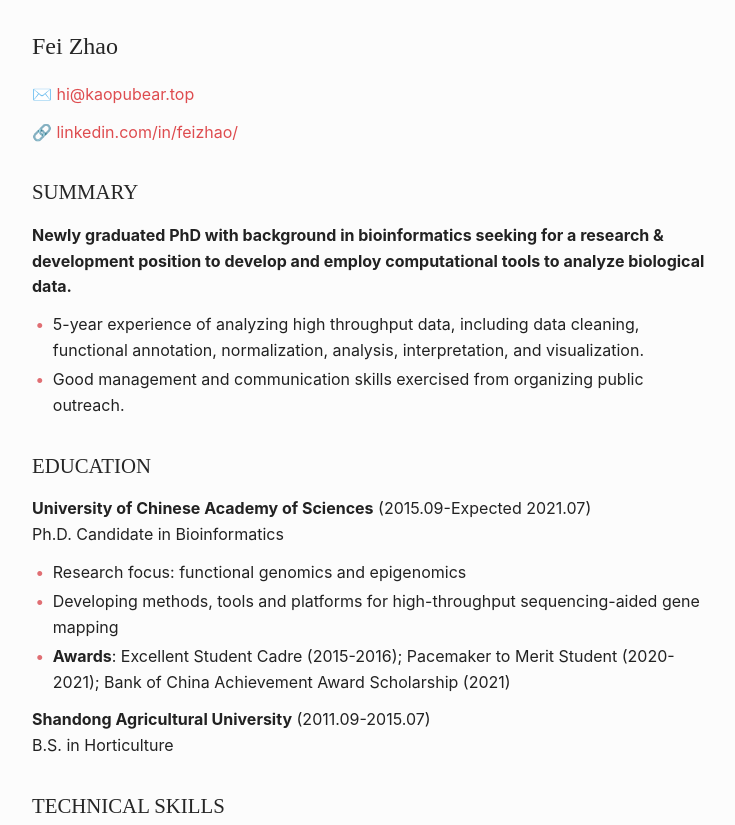
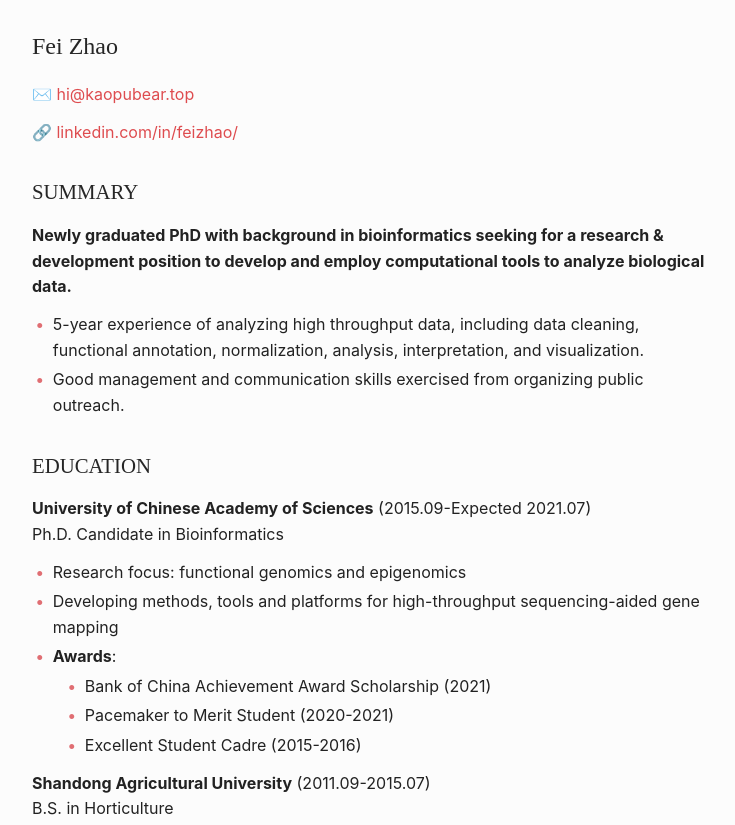
Before and after one commit to fei0810/resume, a plain HTML site: page index.html in a window 1280 px wide. Shown: the top 825 px of the page, without its empty margins (268-1003 px from the left). Drawn offline with Linux system fonts and the light colour scheme.

Commit message:
Update index.html

```diff
--- a/index.html
+++ b/index.html
@@ -410,7 +410,13 @@ Ph.D. Candidate in Bioinformatics</p>
 <ul>
 <li>Research focus: functional genomics and epigenomics</li>
 <li>Developing methods, tools and platforms for high-throughput sequencing-aided gene mapping</li>
-<li><strong>Awards</strong>: Excellent Student Cadre (2015-2016); Pacemaker to Merit Student (2020-2021); Bank of China Achievement Award Scholarship (2021)</li>
+<li><strong>Awards</strong>:
+<ul>
+<li>Bank of China Achievement Award Scholarship (2021)</li>
+<li>Pacemaker to Merit Student (2020-2021)</li>
+<li>Excellent Student Cadre (2015-2016)</li>
+</ul>
+</li>
 </ul>
 <p><strong>Shandong Agricultural University</strong> (2011.09-2015.07)<br />
 B.S. in Horticulture</p>
```
